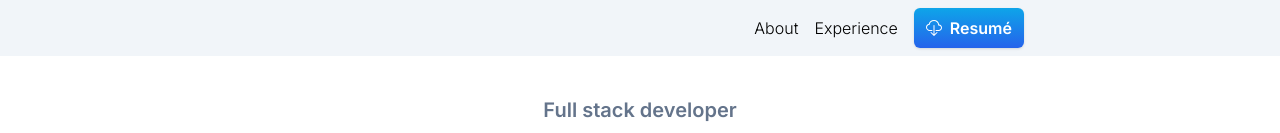
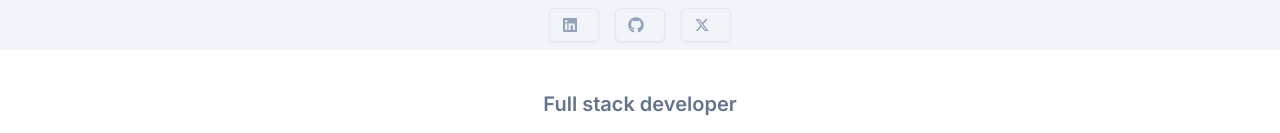
Before and after one commit to hrohden/hrohden.github.io, a React (Vite) app: page / in a window 1280 px wide. Shown: the top 133 px of the page. Built offline with nearby package versions, Linux system fonts and the light colour scheme.

Commit message:
Update Navbar with social media icons

```diff
--- a/src/components/Navbar.tsx
+++ b/src/components/Navbar.tsx
@@ -1,23 +1,28 @@
-import { BsCloudDownload } from "react-icons/bs";
+import { FaGithub, FaLinkedin } from "react-icons/fa";
+import { RiTwitterXFill } from "react-icons/ri";
+import SocialMediaButton from "./SocialMediaButton";
 
 const Navbar = () => {
   return (
-    <nav className="bg-slate-100 px-3 py-2 md:flex md:justify-center md:px-0">
-      <ul className="flex list-none items-center justify-end gap-4 lg:w-3/5">
+    <nav className="flex justify-center bg-slate-100 px-3 py-2 md:px-0">
+      <ul className="flex list-none items-center justify-center gap-4 lg:w-3/5">
         <li>
-          <a href="#">About</a>
+          <SocialMediaButton
+            url={"https://www.linkedin.com/in/henriquerohden"}
+            icon={<FaLinkedin />}
+          />
         </li>
         <li>
-          <a href="#">Experience</a>
+          <SocialMediaButton
+            url={"https://www.github.com/hrohden"}
+            icon={<FaGithub />}
+          />
         </li>
         <li>
-          <a
-            href="#"
-            className="flex flex-row items-center gap-2 rounded-md bg-gradient-to-b from-sky-500 to-blue-600 px-3 py-2 font-semibold text-white shadow"
-          >
-            <BsCloudDownload />
-            Resumé
-          </a>
+          <SocialMediaButton
+            url={"https://www.twitter.com/henriquerohden"}
+            icon={<RiTwitterXFill />}
+          />
         </li>
       </ul>
     </nav>
```
